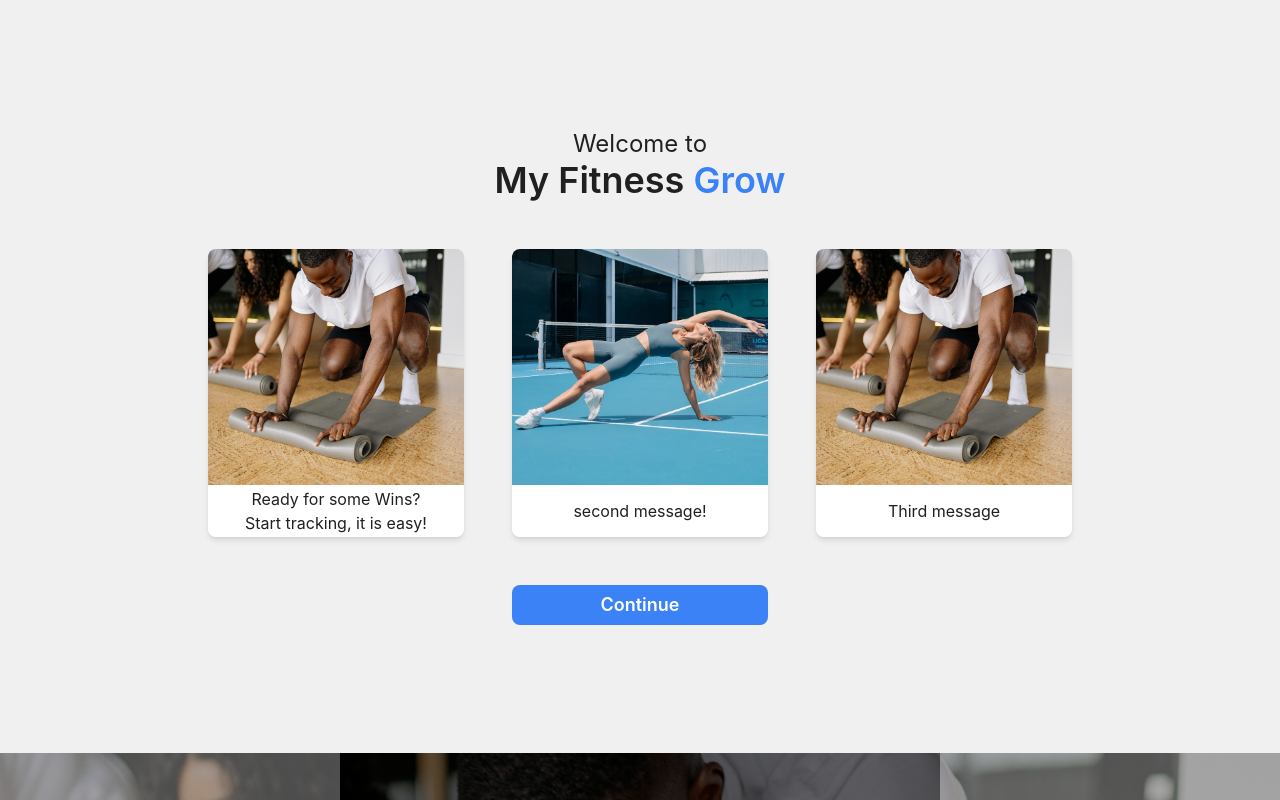
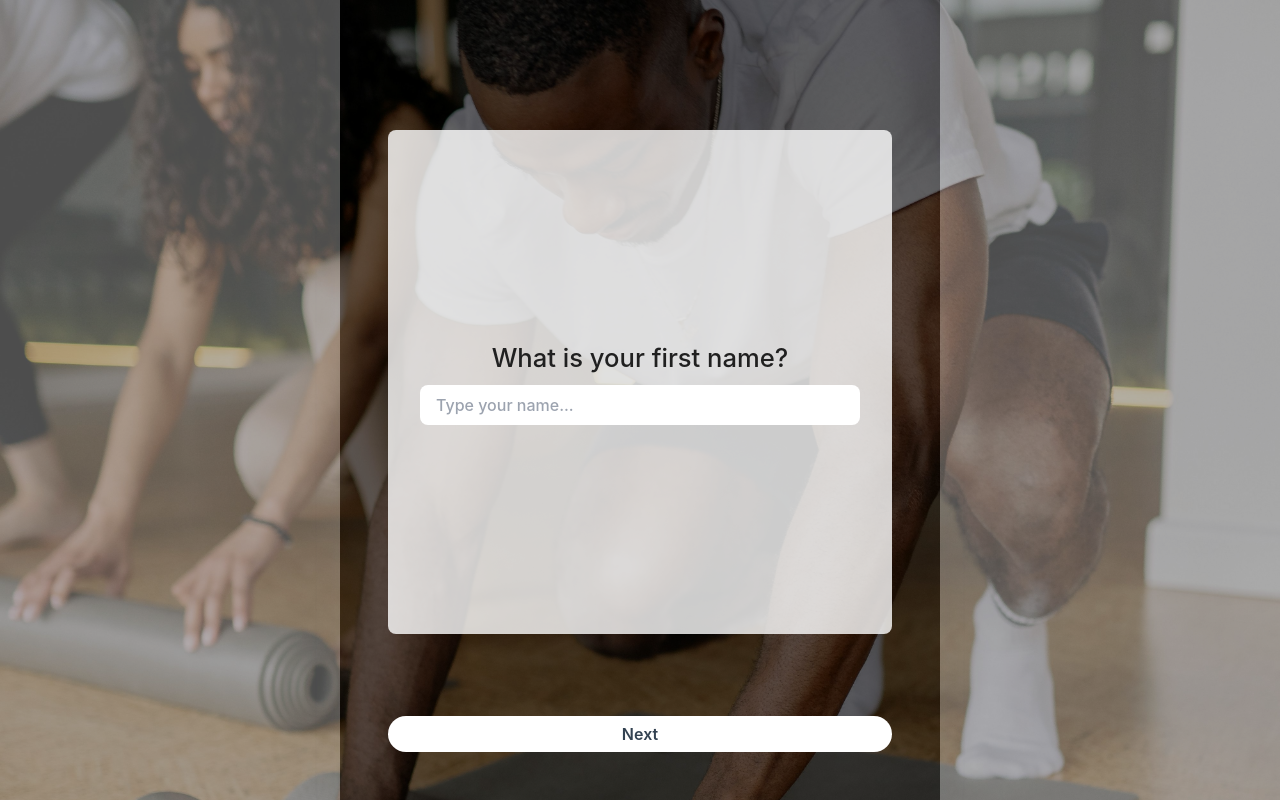
Before and after one commit to Braulin96/ProductFinder, a React (Create React App) app: page / in a window 1280 px wide. Shown: the top 800 px of the page. Built offline with nearby package versions, Linux system fonts and the light colour scheme.

Commit message:
created a jsconfig adding an absolute path

```diff
--- /dev/null
+++ b/jsconfig.json
@@ -0,0 +1,6 @@
+{
+    "compilerOptions": {
+      "baseUrl": "src"
+    },
+    "include": ["src"]
+  }
--- a/src/App.js
+++ b/src/App.js
@@ -1,11 +1,13 @@
-import Onboarding from "./components/shared/Onboarding";
-import Welcome from "./components/Welcome";
+import Questions from "components/Questions";
+import Onboarding from "components/shared/Onboarding";
+import Welcome from "components/Welcome";
 
 function App() {
   return (
     <div className="App text-red-500">
-      <Welcome />
-      <Onboarding/>
+      {/* <Welcome /> */}
+      {/* <Onboarding/> */}
+      <Questions/>
     </div>
   );
 }
--- a/src/components/Welcome.js
+++ b/src/components/Welcome.js
@@ -1,5 +1,5 @@
-import FitPeople from "../assets/images/fitPeople.jpeg";
-import FitWoman from "../assets/images/fitWoman.webp";
+import FitPeople from "assets/images/fitPeople.jpeg";
+import FitWoman from "assets/images/fitWoman.webp";
 
 const welcomeData = [
   {
--- a/src/components/shared/Onboarding.js
+++ b/src/components/shared/Onboarding.js
@@ -6,7 +6,7 @@ import "swiper/css";
 import { useSwiper } from "swiper/react";
 import { useSwiperSlide } from "swiper/react";
 import { FiChevronLeft } from "react-icons/fi";
-import FitPeople from "../../assets/images/fitPeople.jpeg";
+import FitPeople from "assets/images/fitPeople.jpeg";
 
 SwiperCore.use([Navigation, Pagination]);
 
@@ -126,7 +126,7 @@ const Slide = ({ img, title, description, start, children }) => {
 const Onboarding = ({ start, children }) => {
   return (
     <div style={{ overflow: "hidden" }}>
-      <Swiper slidesPerView="auto" className="w-100 flex justify-around">
+      <Swiper slidesPerView="auto" className="w-full flex justify-around">
         {elements.map((elements, index) => (
           <SwiperSlide key={index}>
             <Slide
```
